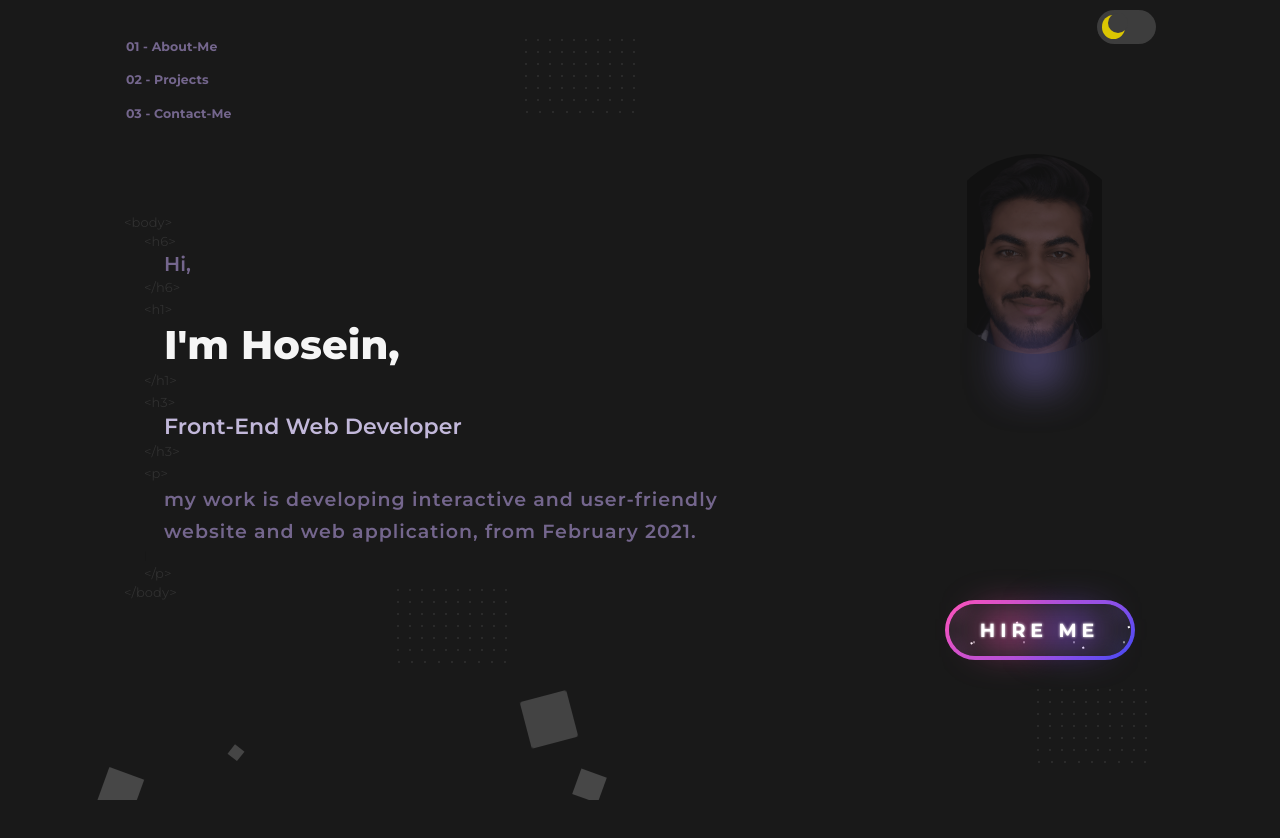
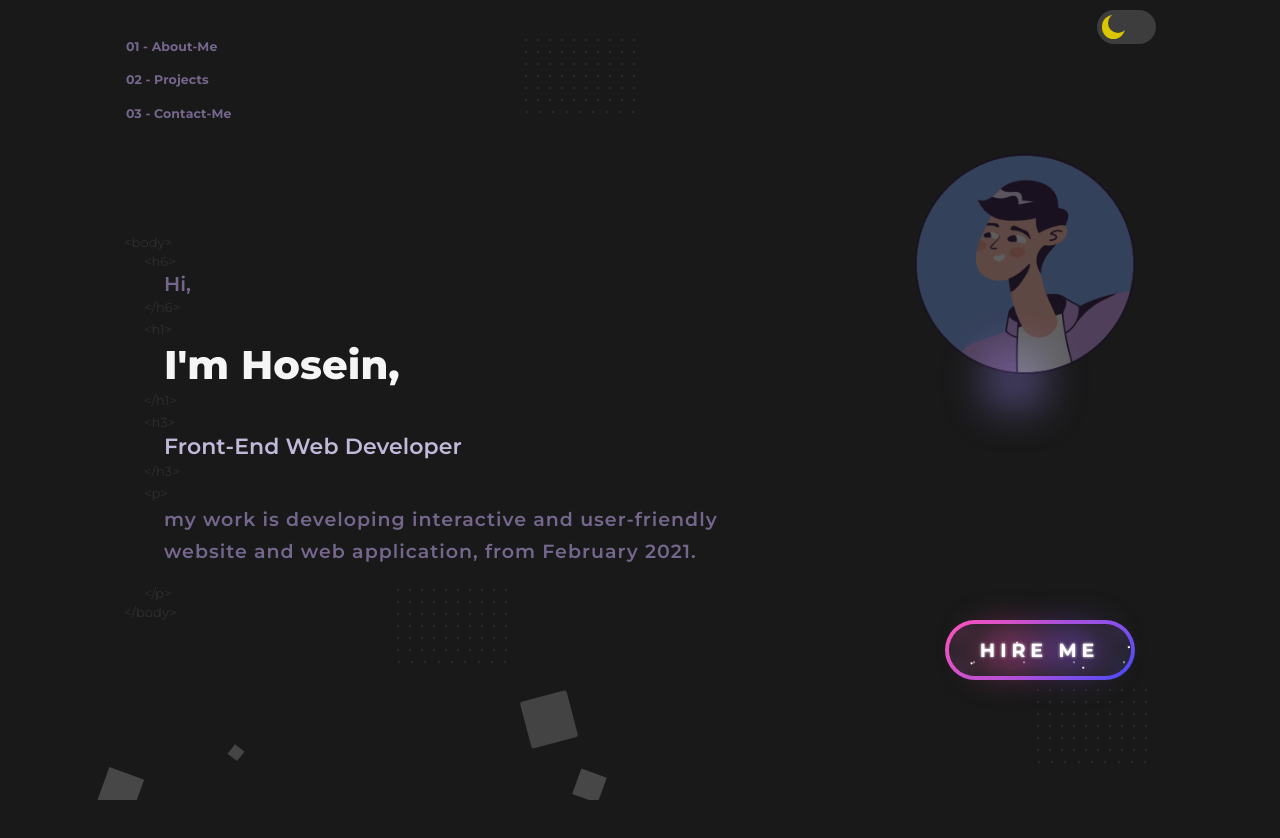
Before and after one commit to dev-hosein-moradi/portfolio-moradi, a React (Vite) app: page / in a window 1280 px wide. Shown: the top 838 px of the page. Built offline with nearby package versions, Linux system fonts and the light colour scheme; no server answers; a web font is replaced by a local one.

Commit message:
change hero image

```diff
--- a/src/components/hero/Hero.jsx
+++ b/src/components/hero/Hero.jsx
@@ -1,6 +1,7 @@
 import React, { useEffect } from "react";
 import "./hero.css";
 import Hosein from "../../assets/image/hosein.webp";
+import face from "../../assets/image/face.png";
 import Typed from "typed.js";
 
 const Hero = ({ scrollToTitle }) => {
@@ -24,7 +25,7 @@ const Hero = ({ scrollToTitle }) => {
       {/* for image */}
       <section className="hero__img">
         <div>
-          <img src={Hosein} alt="hosein moradi" />
+          <img src={face} alt="hosein moradi" />
         </div>
       </section>
 
--- a/src/components/hero/hero.css
+++ b/src/components/hero/hero.css
@@ -57,8 +57,8 @@
     height: 100%;
     width: 100%;
 
-    object-fit: contain;
-    object-position: 50% 10%;
+    object-fit: cover;
+    /* object-position: 50% 10%; */
 
     border-radius: 100px;
 }
@@ -448,4 +448,9 @@
     .text__main p {
         max-width: 600px;
     }
+
+    .hero__img div {
+        width: 220px;
+        height: 220px;
+    }
 }
--- a/src/redux/slices/visitCounterSlice.js
+++ b/src/redux/slices/visitCounterSlice.js
@@ -17,14 +17,13 @@ const visitorCounting = createSlice({
   },
 });
 
-console.log(VISITOR_INITIAL_STATE);
-
 export const getNumOfVisitors = () => {
   return async (dispatch) => {
     const request = async () => {
       const res = await axios.get(
         `https://api.countapi.xyz/hit/devhosein.fun/${visitKey}`
       );
+      console.log(res);
 
       return res.data.value;
     };
```
Also changed, not shown: src/assets/image/face.png (added).
